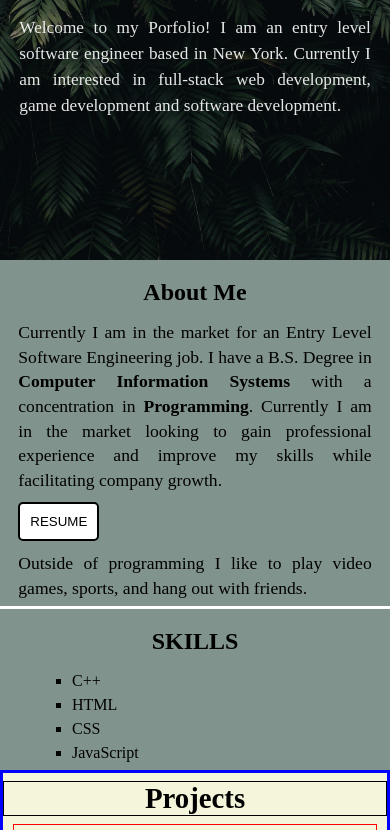
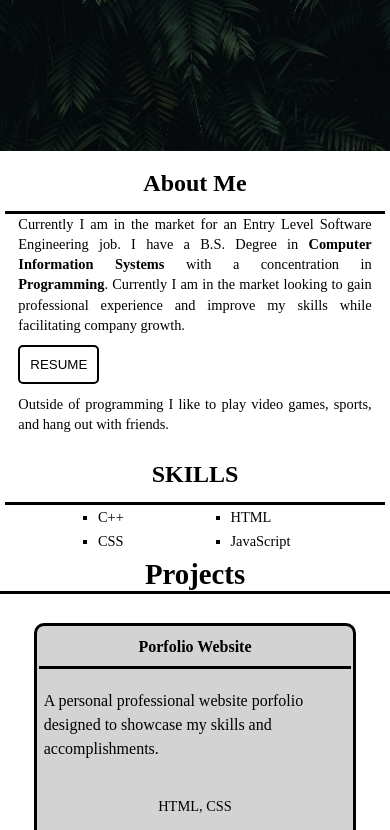
Before and after one commit to lentay-byte/lentay-byte.github.io, a plain HTML site: page index.html in a window 390 px wide. Shown: the part 219-1049 px from the top of the page. Drawn offline with Linux system fonts and the light colour scheme.

Commit message:
Update
Removed nav bar from phone view and also removed grid lines and background colors

```diff
--- a/style.css
+++ b/style.css
@@ -1,4 +1,4 @@
-*{
+* {
     margin: 0;
     padding: 0;
     background-repeat: no-repeat;
@@ -14,7 +14,7 @@
 
 }
 
-.topbar a{
+.topbar a {
     left: 25%;
     display: inline-block;
     text-decoration: none;
@@ -34,13 +34,13 @@
 
 .heading-cont {
     color: white;
-    background: linear-gradient( rgba(0, 0, 0, 0.2),
-                rgba(0, 0, 0, 0.2) ), url('./images/greengrass.jpg');
+    background: linear-gradient(rgba(0, 0, 0, 0.2),
+            rgba(0, 0, 0, 0.2)), url('./images/greengrass.jpg');
     background-repeat: no-repeat;
     background-position: center;
     background-size: cover;
     min-height: 350px;
-    height:auto;
+    height: auto;
     padding: 10px;
     align-items: center;
 }
@@ -58,6 +58,7 @@
     font-size: 3.8em;
     font-weight: bold;
     text-align: center;
+    padding-top: 25px;
 }
 
 .intro p {
@@ -75,7 +76,7 @@
     height: auto;
     min-height: 350px;
     grid-template-columns: 3fr 2fr;
-    background-color: #536b63ba;
+    background-color: white;
 
 }
 
@@ -91,15 +92,17 @@
     border-right: solid 5px white;
 
 }
+
 .skills {
     border-left: solid 5px white;
 }
 
-.about h2, .skills h2 {
+.about h2,
+.skills h2 {
     text-align: center;
     font-weight: bold;
     padding: 14px;
-
+    border-bottom: solid 3px black;
 }
 
 .about p {
@@ -111,12 +114,18 @@
     overflow: hidden;
 
 }
+
 .skills-list {
+    display: grid;
+    margin: auto;
+    position: relative;
+    left: 35px;
+    grid-template-columns: 1fr 1fr;
     width: 70%;
-    margin: auto;
     box-sizing: border-box;
     line-height: 3em;
     padding-left: 20px;
+
 
 }
 
@@ -138,7 +147,7 @@
     cursor: pointer;
 }
 
-.resume-btn:active{
+.resume-btn:active {
     opacity: 70%;
 }
 
@@ -146,27 +155,23 @@
 /*------------- Projects Section -----------------------------*/
 
 .projects-cont {
-    border: solid 3px blue;
     box-sizing: border-box;
     height: auto;
-    background-color: beige;
+    background-color: white;
 }
 
 .projects-cont h2 {
     font-size: 1.8em;
-    margin: 8px auto;
-    border: solid 1px black;
     text-align: center;
-
+    border-bottom: solid 3px black;
 }
 
 .card-holders {
     display: grid;
     box-sizing: border-box;
     grid-gap: 1.5rem;
-    border: solid 1px red;
     padding: 1rem 3rem;
-    grid-template-columns: repeat(auto-fill, minmax(17rem,1fr));
+    grid-template-columns: repeat(auto-fill, minmax(17rem, 1fr));
     height: fit-content;
     width: 75%;
     margin: auto;
@@ -194,13 +199,12 @@
     font-size: 1.4em;
     text-align: center;
     padding: 10px;
-    border: solid 3px black;
+    border-bottom: solid 3px black;
 }
 
 .p-card p {
     padding: 15px 5px;
     font-size: 1.1em;
-    border: solid 3px black;
     margin: 5px 0px;
     line-height: 1.5;
 }
@@ -212,7 +216,7 @@
 }
 
 .pblur {
-    filter:blur(3px);
+    filter: blur(3px);
 }
 
 
@@ -221,7 +225,6 @@
 footer p {
     text-align: center;
     font-size: 12px;
-    border: solid 1px black;
     padding: 10px;
 }
 
@@ -230,30 +233,39 @@ footer p {
 
 /*------------- Web Responsive-----------------------------*/
 /* Nav responsive phones */
-@media only screen and (max-width: 425px){
-    .topbar a:not(:first-child) {display: none;}
-    .topbar {display: block;}
-    .heading-cont{height: 390px}
-    .intro {width: 95%; font-size: .9em;}
-    .intro h2 {font-size: 2.5rem;}
+@media only screen and (max-width: 425px) {
+
+    * p,
+    li { font-size: .9rem;}
+    .topbar {display: none;}
+
+    .heading-cont {height: auto;}
+    .intro h2 {font-size: 2.5rem; padding-top: none;}
+    .intro {width: 95%; font-size: .8em;}
 
 
-    .mid-container{grid-template-columns: 1fr;}
-    .about{ border-bottom: solid 3px white; border-right: none; }
-    .about p{width: 93%; line-height: 1.4em;}
-    .skills{border-left: none;}
-    .skills-list{line-height: 1.5em; padding-left: 10px;}
+    .mid-container { grid-template-columns: 1fr; width: 100%;}
+    .about {border-bottom: solid 3px white; border-right: none;}
+    .about p {width: 93%; line-height: 1.4em; font-size: .9em;}
 
-    .card-holders{width: 95%; padding: 1.5rem;}
+    .skills {border-left: none;}
+    .skills-list {line-height: 1.5em; padding-left: 1px;}
+    .card-holders {width: 95%; padding: 1.5rem;}
     .p-card {padding: 2px; min-height: 0;}
-    .p-card h3{font-size: 1em; }
-    .p-card p{font-size: 1em;}
+    .p-card h3 {font-size: 1em;}
+    .p-card p {font-size: 1em;}
 }
 
-@media only screen and (max-width:500px){
-    .card-holders{ grid-template-columns: 1fr;}
+@media only screen and (max-width:500px) {
+    .card-holders {
+        grid-template-columns: 1fr;
+    }
 
 }
 
 
 /* Nav responsive tablets */
+
+@media only screen and (min-width:501px) and (max-width:768px) {
+    .intro { width: 80%;}
+}
```
Also changed, not shown: 1 other file.
